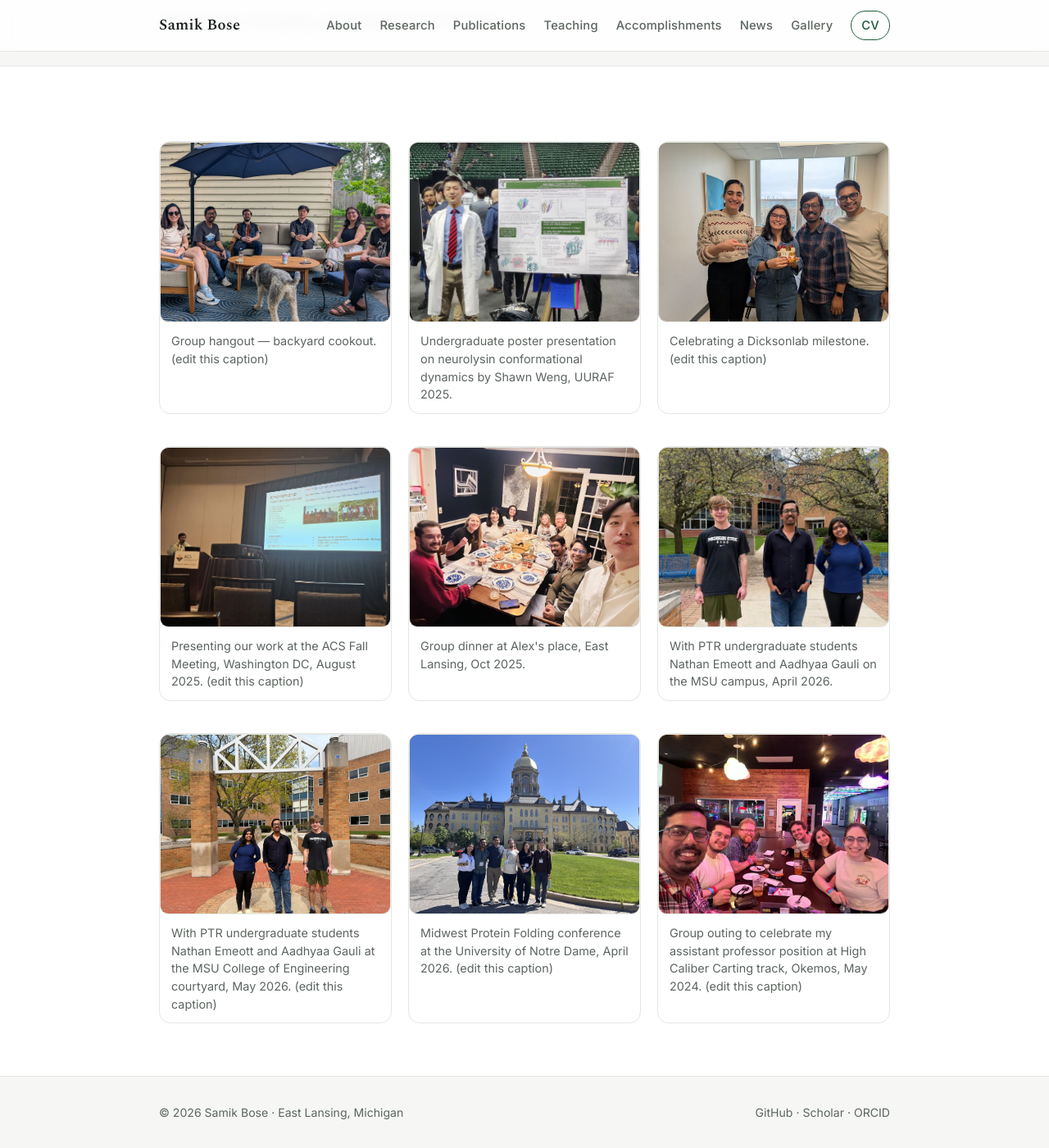
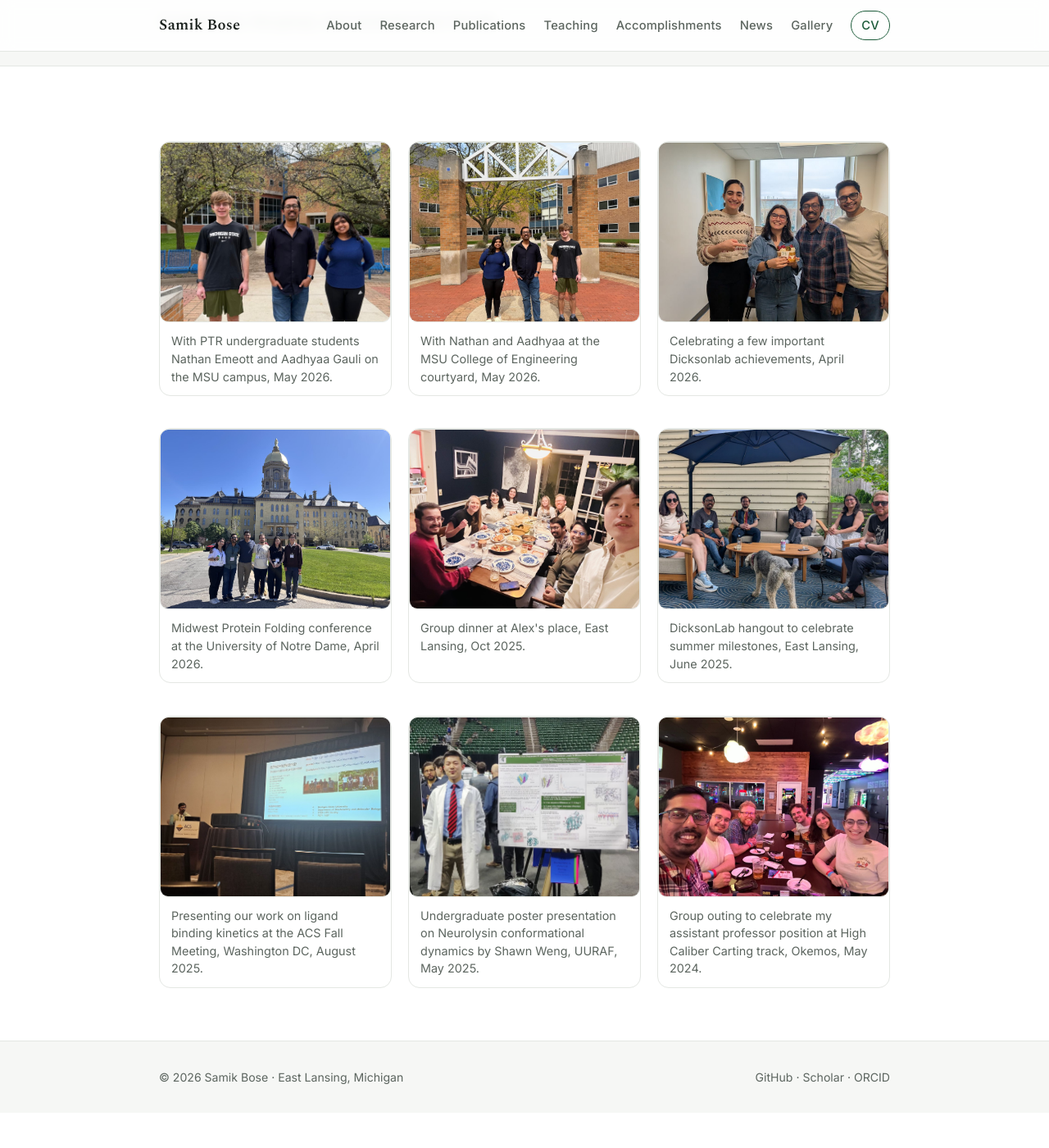
Before and after one commit to SamikBose/samikbose.github.io, a Jekyll site: the page built from gallery.md, in a window 1280 px wide and 1400 px high, scrolled down 201 px. Shown: the whole window at 82% size. Built offline with Jekyll 4.4.1, drawn with Linux system fonts in a browser that asks for light colours; after the commit the page ends 1558 px from its top, so only the background shows below that.

Commit message:
Add photos to gallery with captions

```diff
--- a/gallery.md
+++ b/gallery.md
@@ -25,23 +25,24 @@ description: "Photo gallery — conferences, group, and lab moments."
     <div class="gallery-grid">
 
       <figure class="gallery-card">
-        <img src="/figs/gallery/cookout.jpg" alt="Group gathering outdoors">
-        <figcaption>Group hangout — backyard cookout. (edit this caption)</figcaption>
+        <img src="/figs/gallery/campus.jpg" alt="With undergraduate researchers on the MSU campus">
+        <figcaption> With PTR undergraduate students Nathan Emeott and Aadhyaa Gauli on the MSU campus, May 2026. </figcaption>
       </figure>
 
       <figure class="gallery-card">
-        <img src="/figs/gallery/poster.jpg" alt="Student presenting a research poster">
-        <figcaption>Undergraduate poster presentation on neurolysin conformational dynamics by Shawn Weng, UURAF 2025. </figcaption>
+        <img src="/figs/gallery/courtyard.jpg" alt="At the MSU College of Engineering courtyard">
+        <figcaption> With Nathan and Aadhyaa at the MSU College of Engineering courtyard, May 2026. </figcaption>
+      </figure>
+
+
+      <figure class="gallery-card">
+        <img src="/figs/gallery/celebration.jpg" alt="Group celebrating in the office">
+        <figcaption>Celebrating a few important Dicksonlab achievements, April 2026. </figcaption>
       </figure>
 
       <figure class="gallery-card">
-        <img src="/figs/gallery/celebration.jpg" alt="Group celebrating in the office">
-        <figcaption>Celebrating a Dicksonlab milestone. (edit this caption)</figcaption>
-      </figure>
-
-      <figure class="gallery-card">
-        <img src="/figs/gallery/acs_talk.jpg" alt="Presenting a talk at the ACS meeting">
-        <figcaption> Presenting our work at the ACS Fall Meeting, Washington DC, August 2025. (edit this caption)</figcaption>
+        <img src="/figs/gallery/notre_dame.jpg" alt="Group visit to the University of Notre Dame">
+        <figcaption> Midwest Protein Folding conference at the University of Notre Dame, April 2026. </figcaption>
       </figure>
 
       <figure class="gallery-card">
@@ -50,24 +51,28 @@ description: "Photo gallery — conferences, group, and lab moments."
       </figure>
 
       <figure class="gallery-card">
-        <img src="/figs/gallery/campus.jpg" alt="With undergraduate researchers on the MSU campus">
-        <figcaption> With PTR undergraduate students Nathan Emeott and Aadhyaa Gauli on the MSU campus, April 2026. </figcaption>
+        <img src="/figs/gallery/cookout.jpg" alt="Group gathering outdoors">
+        <figcaption> DicksonLab hangout to celebrate summer milestones, East Lansing, June 2025. </figcaption>
       </figure>
 
       <figure class="gallery-card">
-        <img src="/figs/gallery/courtyard.jpg" alt="At the MSU College of Engineering courtyard">
-        <figcaption> With PTR undergraduate students Nathan Emeott and Aadhyaa Gauli at the MSU College of Engineering courtyard, May 2026. (edit this caption)</figcaption>
+        <img src="/figs/gallery/acs_talk.jpg" alt="Presenting a talk at the ACS meeting">
+        <figcaption> Presenting our work on ligand binding kinetics at the ACS Fall Meeting, Washington DC, August 2025. </figcaption>
       </figure>
 
+
       <figure class="gallery-card">
-        <img src="/figs/gallery/notre_dame.jpg" alt="Group visit to the University of Notre Dame">
-        <figcaption> Midwest Protein Folding conference at the University of Notre Dame, April 2026. (edit this caption)</figcaption>
+        <img src="/figs/gallery/poster.jpg" alt="Student presenting a research poster">
+        <figcaption> Undergraduate poster presentation on Neurolysin conformational dynamics by Shawn Weng, UURAF, May 2025. </figcaption>
       </figure>
+
 
       <figure class="gallery-card">
         <img src="/figs/gallery/games_night.jpg" alt="Group outing">
-        <figcaption>Group outing to celebrate my assistant professor position at High Caliber Carting track, Okemos, May 2024. (edit this caption)</figcaption>
+        <figcaption>Group outing to celebrate my assistant professor position at High Caliber Carting track, Okemos, May 2024. </figcaption>
       </figure>
+
+
 
     </div>
 
```
